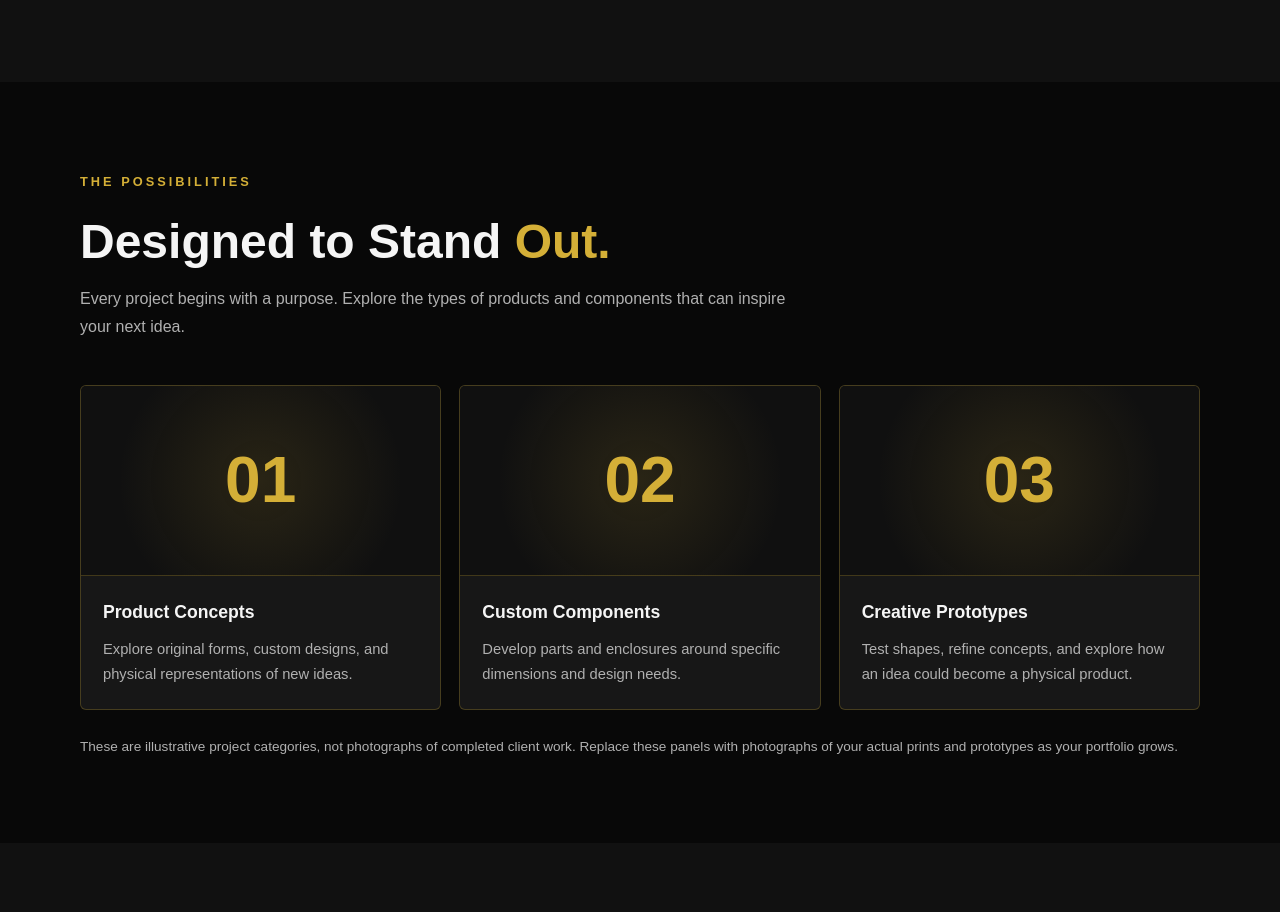
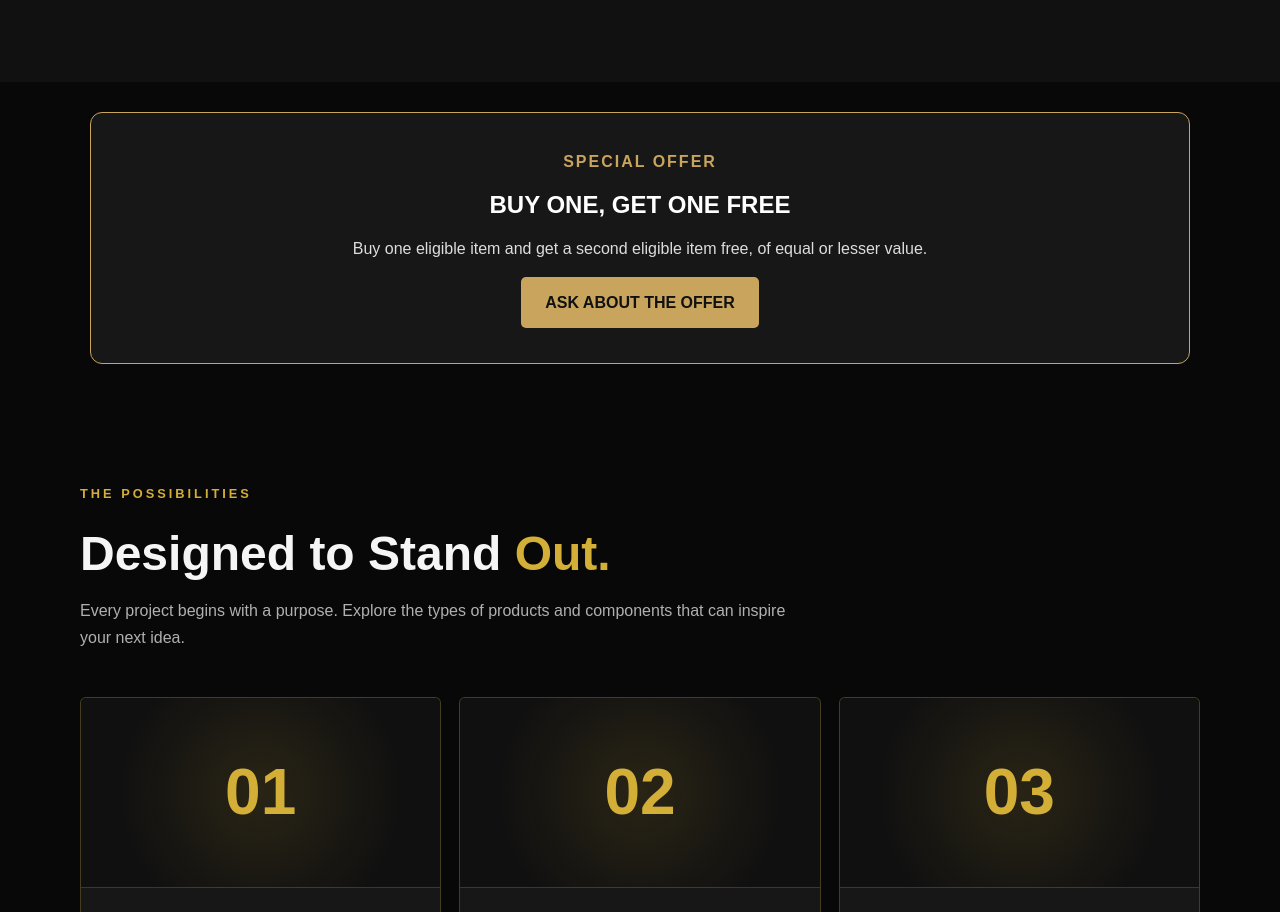
Before and after one commit to CreativeSolutionsCorp/Creative-Solutions-BusinessDemo, a plain HTML site: page index.html in a window 1280 px wide. Shown: the part 1570-2482 px from the top of the page. Drawn offline with Linux system fonts and the light colour scheme.

Commit message:
Update index.html
added banner

```diff
--- a/index.html
+++ b/index.html
@@ -721,6 +721,20 @@
         </section>
 
 
+<!-- SPECIAL OFFER -->
+<section style="padding: 35px 20px; text-align: center; background: #171717; border: 1px solid #c9a45c; border-radius: 12px; margin: 30px auto; max-width: 1100px;">
+  <p style="color: #c9a45c; font-weight: bold; letter-spacing: 2px;">SPECIAL OFFER</p>
+  <h2 style="color: #ffffff; margin: 10px 0;">BUY ONE, GET ONE FREE</h2>
+  <p style="color: #dddddd; line-height: 1.6;">
+    Buy one eligible item and get a second eligible item free,
+    of equal or lesser value.
+  </p>
+  <a href="#contact" style="display: inline-block; margin-top: 15px; padding: 12px 24px; background: #c9a45c; color: #111111; text-decoration: none; font-weight: bold; border-radius: 5px;">
+    ASK ABOUT THE OFFER
+  </a>
+</section>
+<!-- END SPECIAL OFFER -->
+
         <!-- PROJECT SHOWCASE -->
         <section class="projects" id="projects">
             <div class="container">
```
